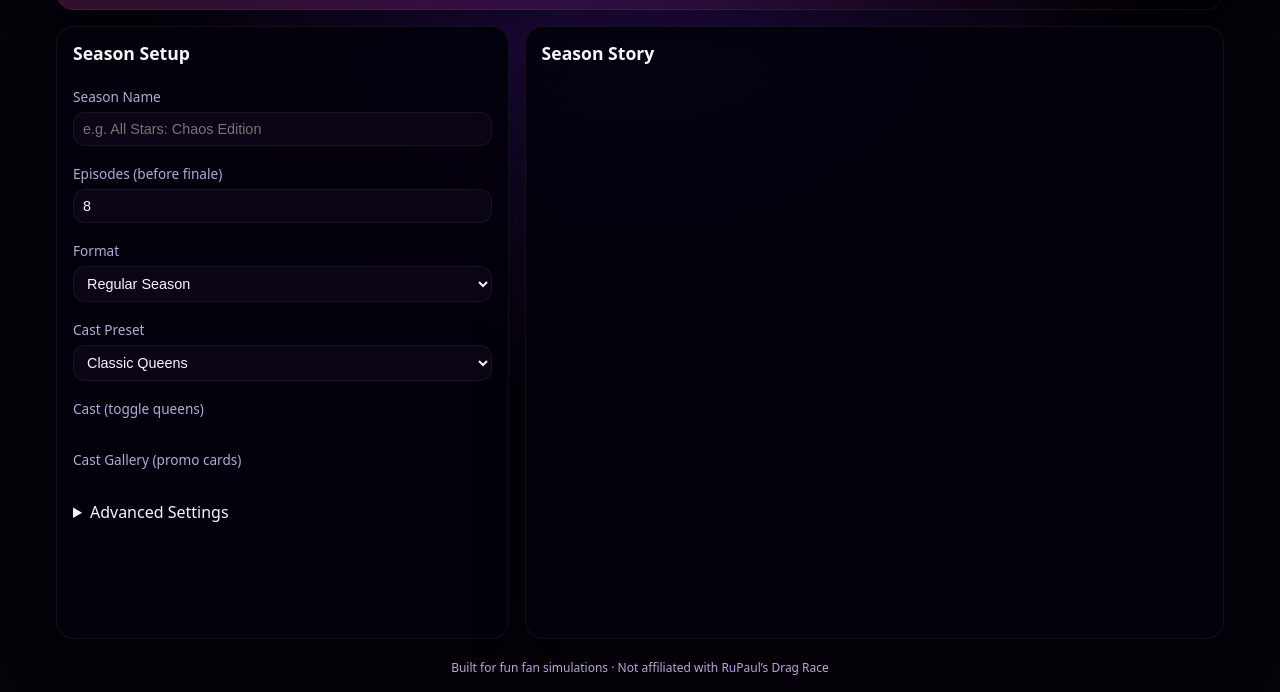
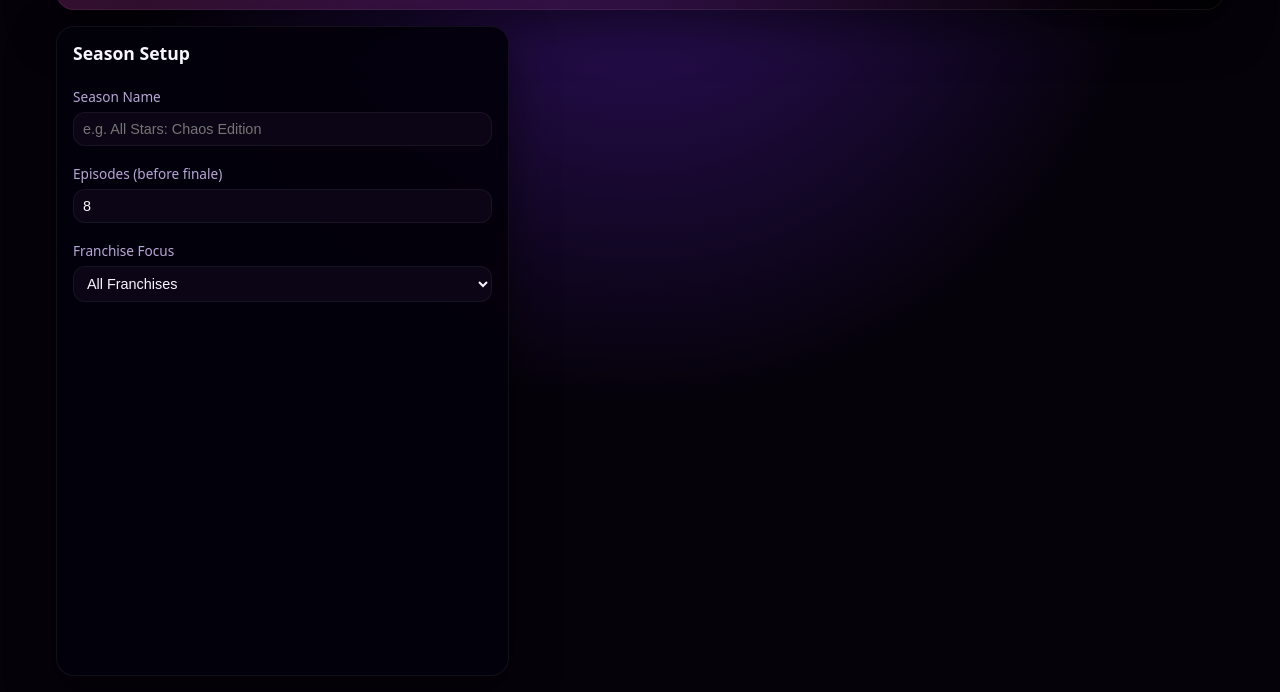
Before and after one commit to xcxpill/dragrace, a plain HTML site: page index.html in a window 1280 px wide. Shown: the part 108-800 px from the top of the page. Drawn offline with Linux system fonts and the light colour scheme.

Commit message:
Refactor franchise selection and remove unused fields
Removed multiple fields and settings related to format and cast, and added a new franchise selection.

```diff
--- a/index.html
+++ b/index.html
@@ -1,4 +1,3 @@
-
 <!DOCTYPE html>
 <html lang="en">
 <head>
@@ -32,56 +31,7 @@
         </label>
 
         <label class="field">
-          <span>Format</span>
-          <select id="format">
-            <option value="regular">Regular Season</option>
-            <option value="allstars">All Stars (Top 2 Legacy)</option>
-            <option value="goldenbeaver">Golden Beaver (Canada-style)</option>
-          </select>
-        </label>
-
-        <label class="field">
-          <span>Cast Preset</span>
-          <select id="cast-preset">
-            <option value="classic">Classic Queens</option>
-            <option value="allstars">All Stars Legends</option>
-            <option value="random12">Random 12 Queens</option>
-          </select>
-        </label>
-
-        <div class="field">
-          <span>Cast (toggle queens)</span>
-          <div id="queen-list" class="queen-list"></div>
-        </div>
-
-        <div class="field">
-          <span>Cast Gallery (promo cards)</span>
-          <div id="cast-gallery" class="cast-gallery"></div>
-        </div>
-
-        <details class="field">
-          <summary>Advanced Settings</summary>
-          <label class="subfield">
-            <span>Chaos Level</span>
-            <input id="chaos" type="range" min="0" max="3" step="1" value="1" />
-          </label>
-          <p class="hint">
-            0 = predictable, 3 = pure nonsense (wild eliminations, drama every episode).
-          </p>
-        </details>
-      </section>
-
-      <section class="panel log-panel">
-        <h2>Season Story</h2>
-        <div id="log" class="log"></div>
-      </section>
-    </main>
-
-    <footer class="app-footer">
-      <span>Built for fun fan simulations · Not affiliated with RuPaul’s Drag Race</span>
-    </footer>
-  </div>
-
-  <script src="script.js"></script>
-</body>
-</html>
+          <span>Franchise Focus</span>
+          <select id="franchise">
+            <option value="mixed">All Franchises</option>
+            <option value="us">US</optio
```
